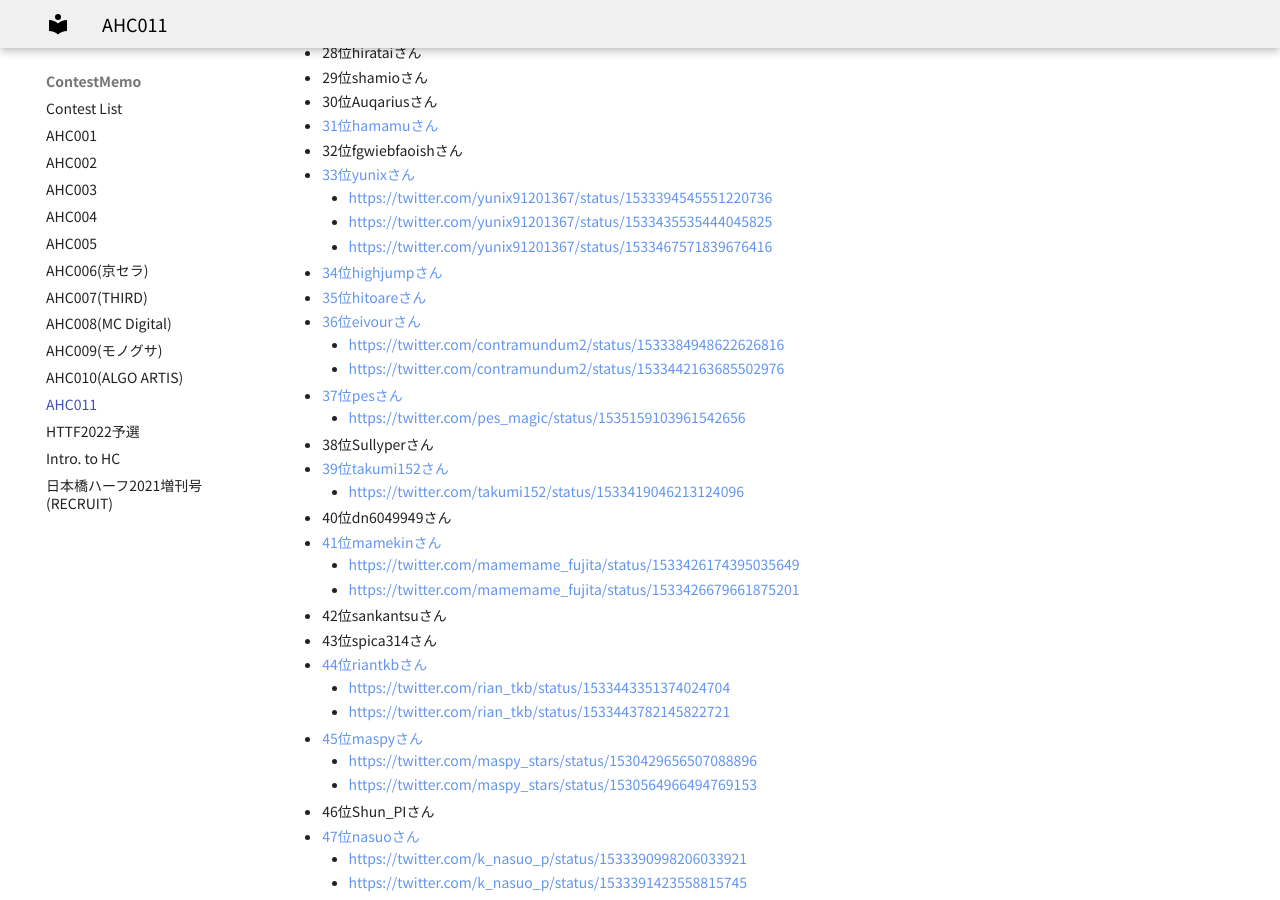
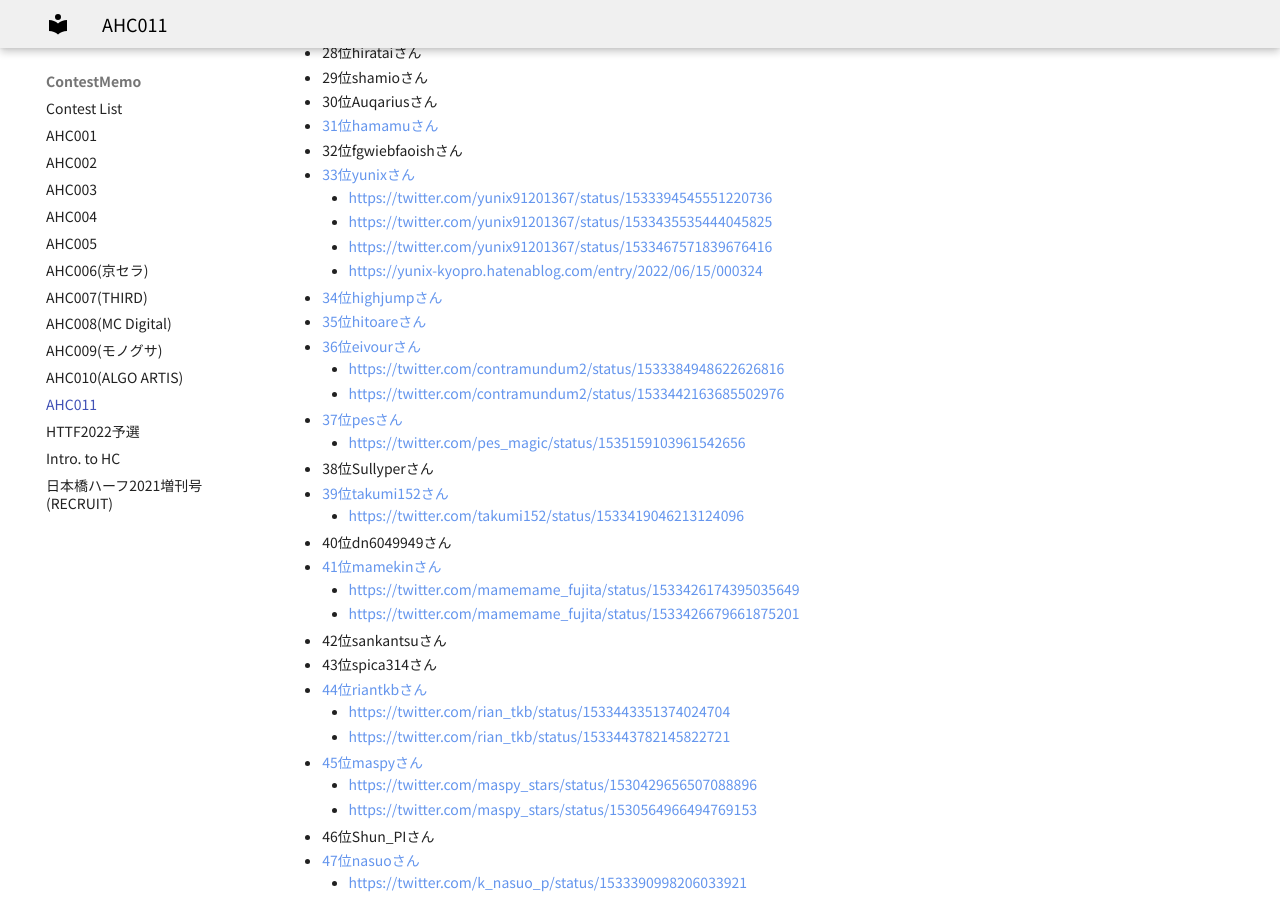
Before and after one commit to jetbead/AtCoderHeuristicContestMemo, an MkDocs documentation site: the page built from docs/ContestMemo/ahc011.md, in a window 1280 px wide and 900 px high, scrolled down 2229 px. Built offline with MkDocs 1.6.1 and Material for MkDocs 9.7.7, drawn with Linux system fonts in a browser that asks for light colours; some web fonts are replaced; some of the changed lines change nothing that is shown.

Commit message:
Update ahc011.md

```diff
--- a/docs/ContestMemo/ahc011.md
+++ b/docs/ContestMemo/ahc011.md
@@ -102,6 +102,7 @@ title: AHC011
   - https://twitter.com/yunix91201367/status/1533394545551220736
   - https://twitter.com/yunix91201367/status/1533435535444045825
   - https://twitter.com/yunix91201367/status/1533467571839676416
+  - https://yunix-kyopro.hatenablog.com/entry/2022/06/15/000324
 - [34位highjumpさん](https://twitter.com/highjump_425/status/1533398037992640512)
 - [35位hitoareさん](https://twitter.com/hitoare1/status/1533389195087347712)
 - [36位eivourさん](https://twitter.com/contramundum2/status/1533389325605273600)
```
